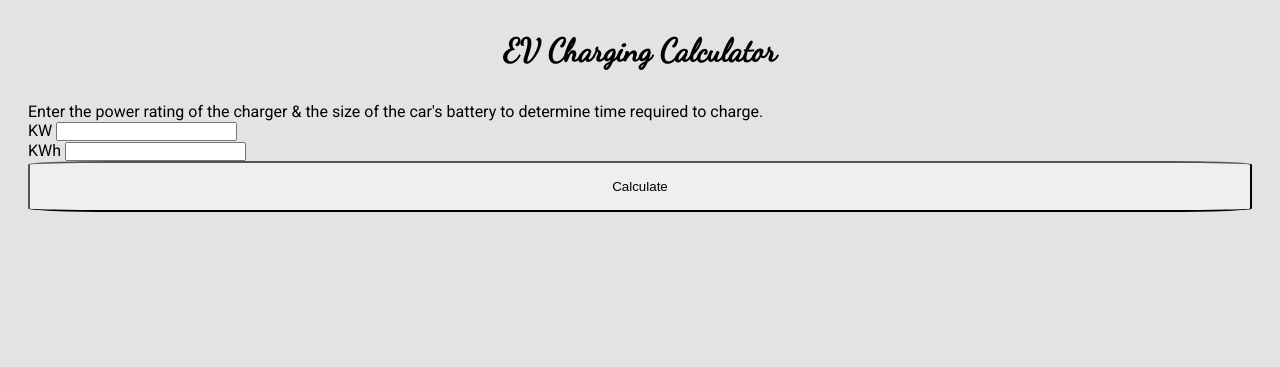
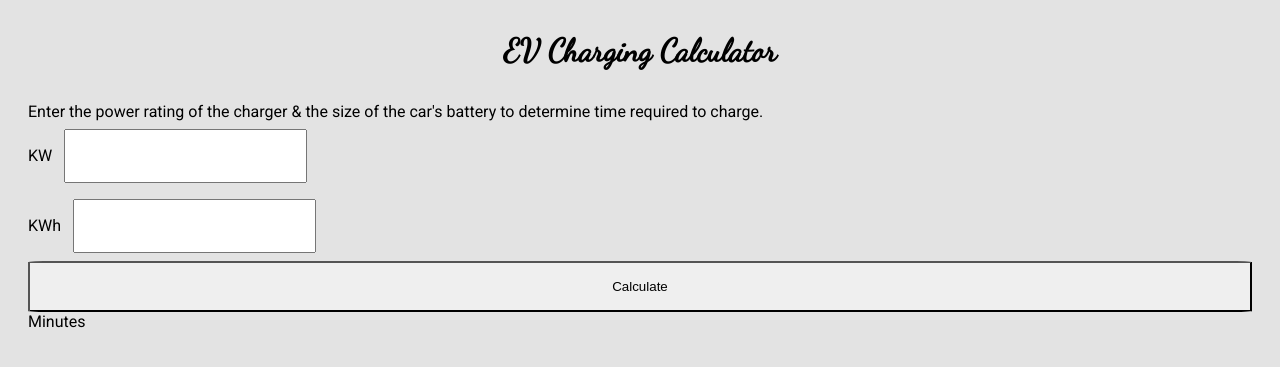
Before and after one commit to aatayde/100DaysOfCode, a PHP site: page /files/Day058/index.html in a window 1280 px wide. Shown: the top 367 px of the page. Run offline with PHP 8.4, Linux system fonts and the light colour scheme.

Commit message:
add final touches

```diff
--- a/files/Day058/index.html
+++ b/files/Day058/index.html
@@ -15,13 +15,18 @@
         <div class="grid">
             <div class="row">
                 <label for="power">KW</label>
-                <input type="text" id="power">
+                <input class="inputs" type="text" id="power">
             </div>
             <div class="row">
                 <label for="storage">KWh</label>
-                <input type="text" id="storage">
+                <input class="inputs" type="text" id="storage">
             </div>
                 <button class="btn" id="calculate" onclick="clicked()" >Calculate</button>
+                <div class="row">
+                    <label>Minutes</label>
+                    <span id="minutes"></span>
+                    <!-- <input class="inputs" type="text" id="minutes" readonly=""> -->
+                </div>
         </div>
     </div>
     <script src="script.js"></script>
--- a/files/Day058/script.js
+++ b/files/Day058/script.js
@@ -5,9 +5,6 @@ const storage = Number(document.getElementById("storage").value);
 
 
 function clicked(){
-    // This is not showing up an alert messages when clicked
+    document.getElementById("minutes").innerText = ((storage/power) * 60);
 
-    console.log(typeof(storage))
-    console.log(typeof(power))
-    console.log(power+storage)
 }
--- a/files/Day058/style.css
+++ b/files/Day058/style.css
@@ -18,6 +18,20 @@
 
 .btn {
     padding: 1rem;
-    border-radius: 7%;
+    border-radius: 2%;
     text-align: center;
 }
+
+.inputs {
+    font-size: 1em;
+    padding: 1rem;
+    margin: 0.5rem;
+}
+
+@media (prefers-color-scheme: dark){
+    .inputs, .btn {
+        background-color: #333;
+        color: #e3e3e3;
+        border: #222;
+    }
+}
```
